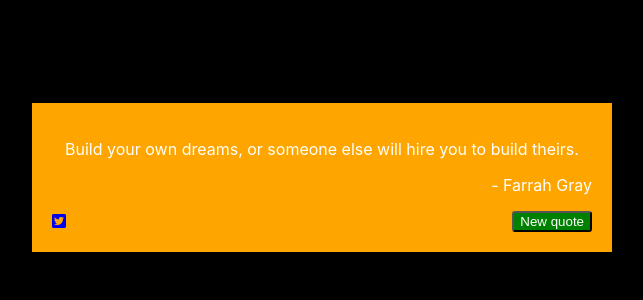
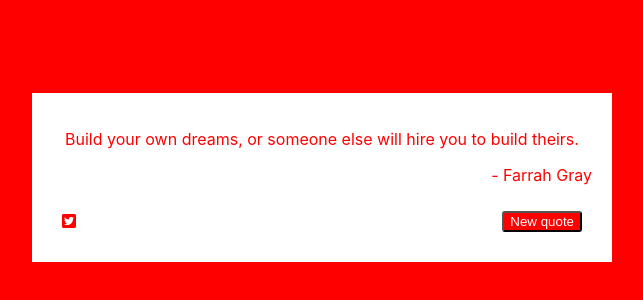
Before and after one commit to anandxs/random-quote-machine, a React (Create React App) app: page / in a window 1280 px wide. Shown: the part 224-524 px from the top of the page, without its empty margins (318-961 px from the left). Built offline with nearby package versions, Linux system fonts and the light colour scheme.

Commit message:
common color for root, text, author, tweet and button

```diff
--- a/src/App.css
+++ b/src/App.css
@@ -1,5 +1,9 @@
+:root {
+  --color-1: red;
+}
+
 #root {
-  background-color: black;
+  background-color: var(--color-1);
   height: 100vh;
   padding: 1px;
   display: flex;
@@ -8,28 +12,30 @@
 }
 
 #wrapper {
-  background-color: orange;
+  background-color: #fff;
   width: 540px;
   padding: 20px;
 }
 
 #text {
+  color: var(--color-1);
   text-align: center;
-  color: #fff;
 }
 
 #author {
+  color: var(--color-1);
   text-align: right;
-  color: #fff;
 }
 
 #buttons {
   display: flex;
   justify-content: space-between;
+  padding: 10px;
 }
 
 #tweet-quote {
   text-decoration: none;
+  color: var(--color-1);
 }
 
 #tweet-qutoe:visited {
@@ -38,7 +44,7 @@
 
 #new-quote {
   color: #fff;
-  background-color: green;
+  background-color: var(--color-1);
   border-radius: 3px;
 }
 
```
